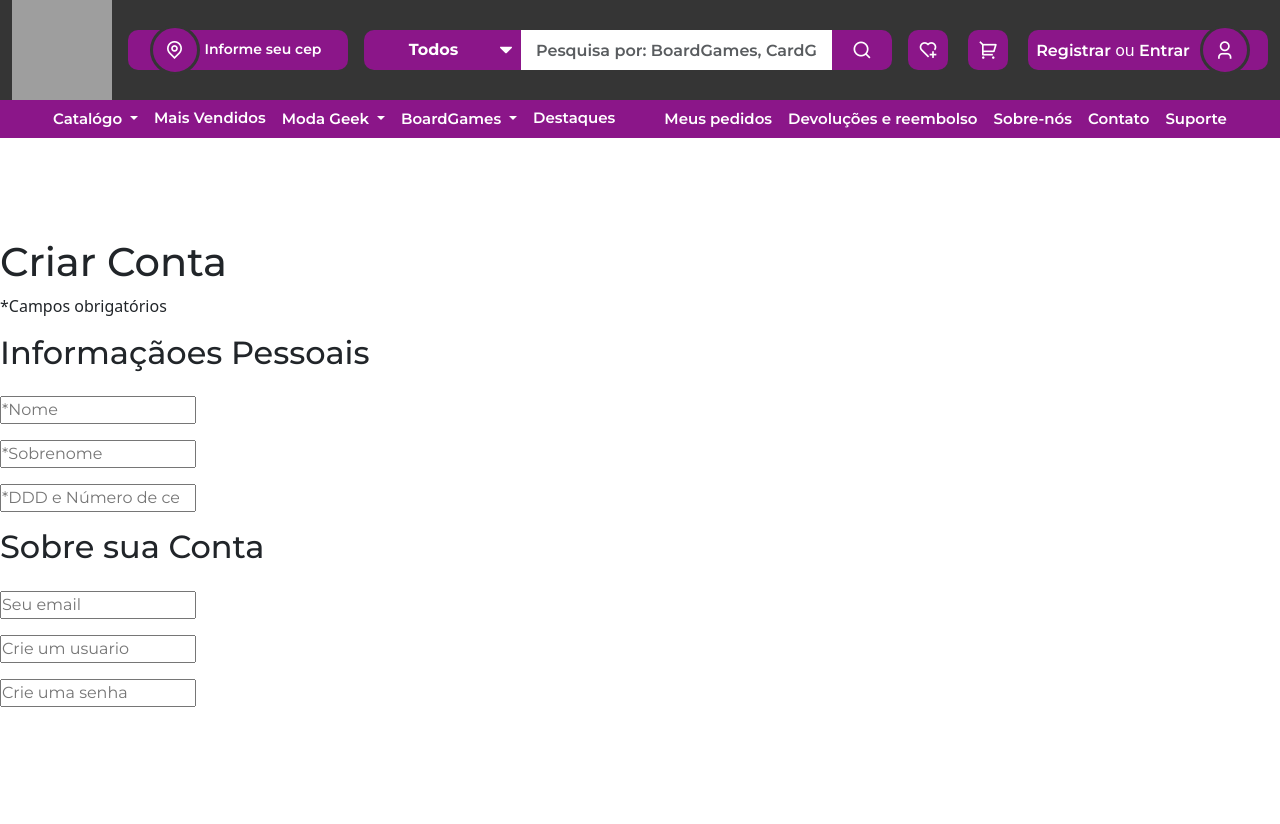
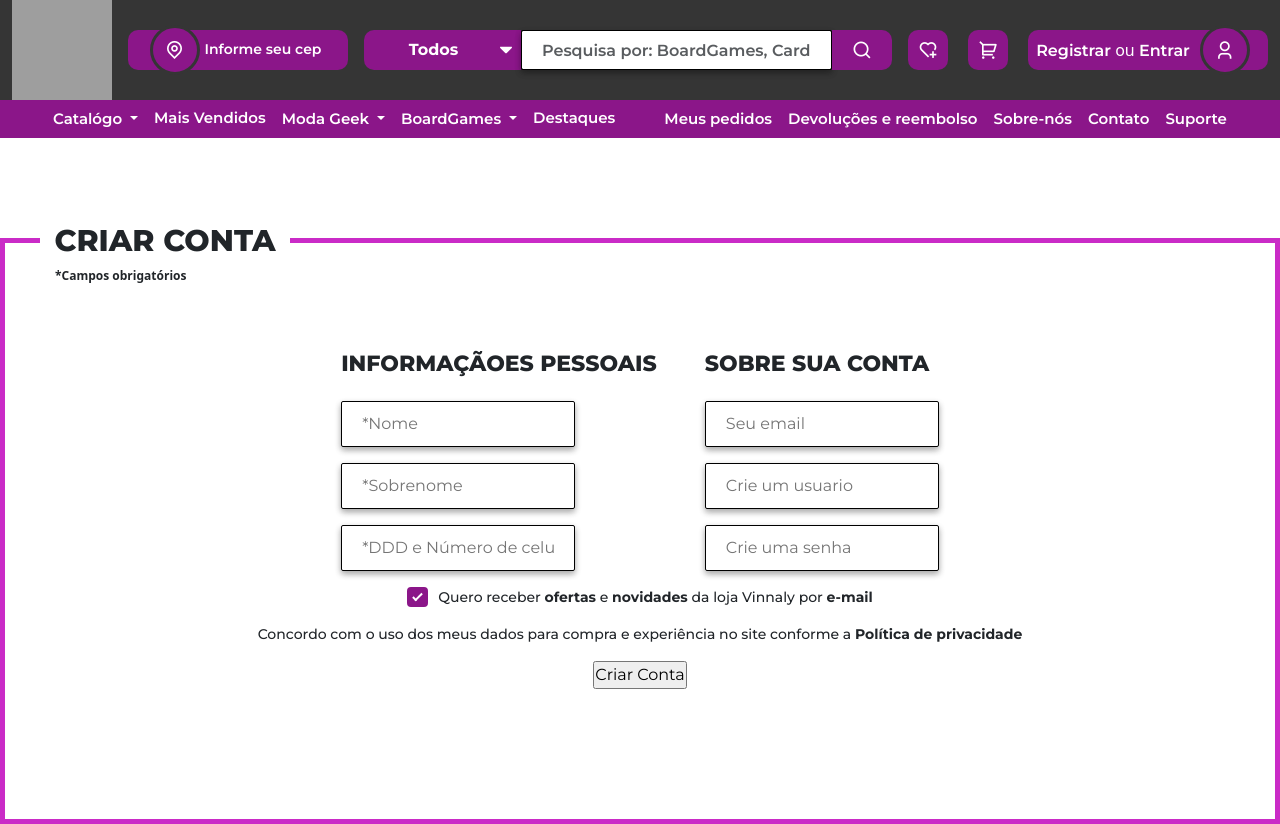
Before and after one commit to davivalentinn/vannily, a PHP site: page /pages/account/register/index.html in a window 1280 px wide. Before the commit the page ends 707 px from the top, so only its background shows below. Run offline with PHP 8.4, Linux system fonts and the light colour scheme; grey boxes are pictures that could not be loaded.

Commit message:
Adicionando a tela de registro

```diff
--- a/css/style.css
+++ b/css/style.css
@@ -925,7 +925,7 @@ ul li .dropdown-item:hover {
     width: 100%;
     padding: 10px 10px;
     border: none;
-
+    outline: none;
     color: #353535;
     font-weight: 600;
     border-radius: 5px;
--- a/pages/account/register/css/style.css
+++ b/pages/account/register/css/style.css
@@ -6,7 +6,7 @@
     box-sizing: border-box;
 }
 
-body{
+body {
     background-color: #ffffff;
 }
 
@@ -202,7 +202,8 @@ li {
     ;
 
 }
-.button-account-user{
+
+.button-account-user {
     background-color: #8B1689;
     display: flex;
     justify-content: center;
@@ -220,7 +221,7 @@ li {
     font-weight: 600;
 }
 
-.button-account-user a:hover{
+.button-account-user a:hover {
     color: #ffffffe3;
 }
 
@@ -228,6 +229,7 @@ li {
     color: #ffffff;
 
 }
+
 /*subMenu*/
 .sub-menu {
     background-color: #8B1689;
@@ -262,4 +264,115 @@ ul li .dropdown-item:hover {
 }
 
 
-/**/
+/*Criar Conta*/
+
+.container-register {
+    border: 5px solid #CA2BC7;
+    margin-top: 100px;
+
+}
+
+.register-title {
+    display: flex;
+    flex-direction: column;
+    max-width: 1200px;
+    margin: 0 auto;
+    margin-top: -120px;
+}
+
+.register-title h1 {
+    text-transform: uppercase;
+    font-size: 30px;
+    font-weight: 800;
+    background-color: #ffffff;
+    width: 250px;
+    text-align: center;
+
+}
+
+.register-title span {
+    padding: 0 15px;
+    font-size: 12px;
+    font-weight: 600;
+}
+
+.content {
+    max-width: 1200px;
+    margin: 0 auto;
+    padding-block: 50px 30px;
+}
+
+
+.title-campo h2 {
+    text-transform: uppercase;
+    font-size: 22px;
+    font-weight: 800;
+}
+
+input[type=number]::-webkit-inner-spin-button {
+    -webkit-appearance: none;
+
+}
+
+input[type="text"],
+input[type="number"],
+input[type="email"],
+input[type="password"] {
+    padding: 10px 20px;
+    color: #1f1f1f;
+    -moz-appearance: textfield;
+    appearance: textfield;
+    border: none;
+    outline: none;
+    border-radius: 2px;
+    border: 1px solid #000000;
+    box-shadow: rgb(0 0 0 / 16%) 0px 3px 6px, rgb(0 0 0 / 23%) 0px 3px 6px;
+}
+
+.register-details{
+
+}
+
+.oferts-new{
+    display: flex;
+    justify-content: center;
+    gap: 10px;
+
+}
+
+.oferts-new p {
+    font-size: 14px;
+    font-weight: 500;
+}
+
+
+
+.selecionar-produto {
+    appearance: none;
+    /* remove o estilo padrão */
+
+    min-width: 21px;
+    height: 20px;
+    border: 2px solid #8B1689;
+    border-radius: 4px;
+    background-color: white;
+    cursor: pointer;
+    position: relative;
+    transition: background-color 0.2s ease;
+}
+
+.selecionar-produto:checked {
+    background-color: #8B1689;
+}
+
+.selecionar-produto:checked::after {
+    content: "";
+    position: absolute;
+    left: 6px;
+    top: 2px;
+    width: 5px;
+    height: 10px;
+    border: solid #ffffff;
+    border-width: 0 2.5px 2.5px 0;
+    transform: rotate(45deg);
+}
--- a/pages/account/register/index.html
+++ b/pages/account/register/index.html
@@ -159,47 +159,80 @@
 
             <div class="content">
                 <form action="" class="form-register" id="form-register">
-                    <div class="row row-cols-1">
-                        <div class="col mt-3 w-50">
+                    <div class="d-flex justify-content-center align-items-center gap-5">
+                        <div class="">
+                            <div class="d-flex flex-column">
+                                <div class="mt-3">
                                     <div class="title-campo">
                                         <h2>Informaçãoes Pessoais</h2>
                                     </div>
                                 </div>
 
-                        <div class="col mt-3">
+                                <div class="mt-3">
                                     <input type="text" name="nome" placeholder="*Nome" required>
                                 </div>
-                        <div class="col mt-3">
+                                <div class="mt-3">
                                     <input type="text" name="sobrenome" placeholder="*Sobrenome" required>
                                 </div>
-                        <div class="col mt-3">
+                                <div class="mt-3">
                                     <input type="number" name="numero" placeholder="*DDD e Número de celular" required>
                                 </div>
 
                             </div>
-                    <div class="row row-cols-1">
-                        <div class="col mt-3">
+                        </div>
+
+                        <div class="">
+                            <div class="d-flex flex-column">
+                                <div class="mt-3">
                                     <div class="title-campo">
                                         <h2>Sobre sua Conta</h2>
                                     </div>
                                 </div>
 
-                        <div class="col mt-3">
+                                <div class="mt-3">
                                     <input type="email" name="email" placeholder="Seu email">
                                 </div>
-                        <div class="col mt-3">
+                                <div class="mt-3">
                                     <input type="text" name="usuario" placeholder="Crie um usuario">
                                 </div>
-                        <div class="col mt-3">
+                                <div class="mt-3">
                                     <input type="password" name="senha" placeholder="Crie uma senha">
                                 </div>
 
 
                             </div>
+                        </div>
+                    </div>
 
-                    <div class="register-details">
+
+
+                    <div class="register-details d-flex flex-column justify-content-center">
+                        <div class="oferts-new mt-3">
+                            <div class=""> <input type="checkbox" class="selecionar-produto" checked>
+                            </div>
+                            <div class="">
+                                <p>
+                                    Quero receber <b>ofertas</b> e <b>novidades</b> da loja Vinnaly
+                                    por <b>e-mail</b>
+                                </p>
+                            </div>
 
                         </div>
+                        <div class="line-dividir"></div>
+                        <div class="oferts-new">
+                            <p>Concordo com o uso dos meus dados para compra e experiência no site conforme a
+                                <b>
+                                    Política
+                                    de privacidade
+                                </b>
+                            </p>
+                        </div>
+                        <div class="button-register d-flex justify-content-center">
+                            <input type="submit" value="Criar Conta">
+                        </div>
+                    </div>
+
+
                 </form>
             </div>
         </section>
```
Lines whose indentation alone changed are shown as unchanged.
